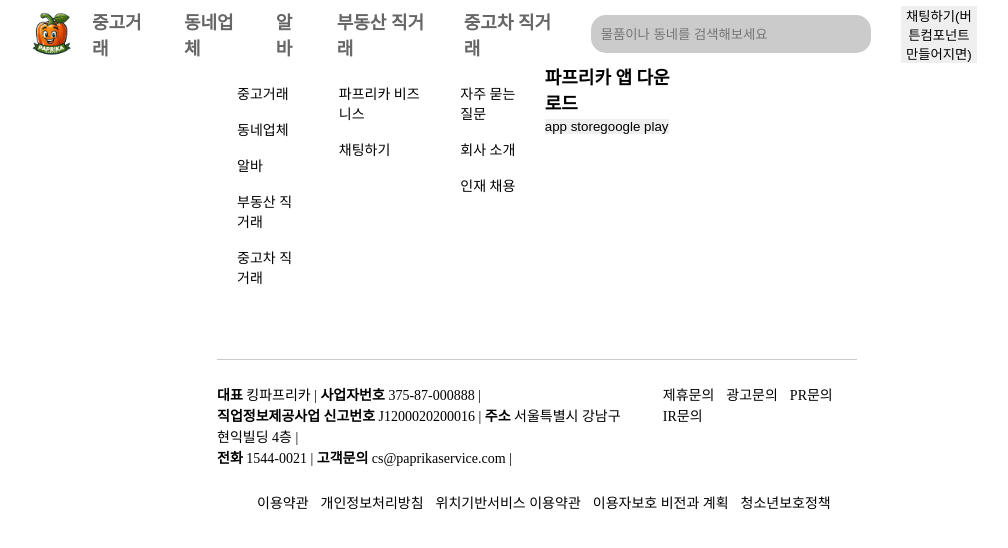
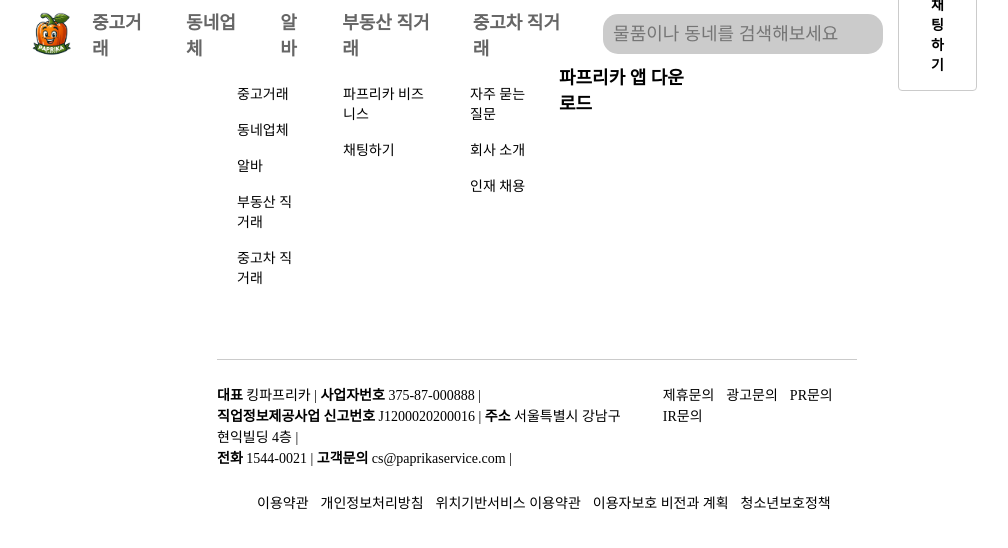
Before and after one commit to 2023-frontend1/Paprika-Market-2.0.1, a React (Vite) app: page / in a window 1280 px wide. Shown: the top 548 px of the page, without its empty margins (103-1111 px from the left). Built offline with nearby package versions, Linux system fonts and the light colour scheme.

Commit message:
chore: layout 컴포넌트 수정

```diff
--- a/src/components/layouts/componets/footer.jsx
+++ b/src/components/layouts/componets/footer.jsx
@@ -61,8 +61,10 @@
 					</S.Div_FooterNav>
 					<S.Div_DownLoadWrap>
 						<S.P_DownLoadText>파프리카 앱 다운로드</S.P_DownLoadText>
-						<button>app store</button>
-						<button>google play</button>
+						{/* <Div_ButtonWrap>
+							<Button>app store</Button>
+							<Button>google play</Button>
+						</Div_ButtonWrap> */}
 					</S.Div_DownLoadWrap>
 				</S.Sec_FirstSection>
 				<S.Sec_SecondSection>
@@ -140,7 +142,11 @@
 	}
 `
 const Div_DownLoadWrap = styled.div`
-	margin-right: 18rem;
+	margin-right: 16rem;
+	${flexAlign.directionColumn}
+`
+const Div_ButtonWrap = styled.div`
+	${flexAlign.justifyBetween}
 `
 const P_DownLoadText = styled.p`
 	font-weight: ${fontWeight.bold};
@@ -182,6 +188,7 @@
 	Li_NavList,
 	Div_DownLoadWrap,
 	P_DownLoadText,
+	Div_ButtonWrap,
 	Sec_SecondSection,
 	Div_InquiryBox,
 	A_Link,
--- a/src/components/layouts/componets/header.jsx
+++ b/src/components/layouts/componets/header.jsx
@@ -8,6 +8,7 @@
 	flexAlign,
 } from '../../../styles/themes/@index'
 import ServiceCatagory from '../constants/service-catagory'
+import Button from '../../button/button'
 const Header = () => {
 	const navigate = useNavigate()
 	const OnCategoryClick = (path) => {
@@ -45,7 +46,9 @@
 						placeholder="물품이나 동네를 검색해보세요"
 					/>
 				</form>
-				<button>채팅하기(버튼컴포넌트 만들어지면)</button>
+				<Button color="white" shape="little" border='gray'>
+					채팅하기
+				</Button>
 			</S.Div_SearchArea>
 		</S.Div_HeaderContain>
 	)
@@ -77,11 +80,12 @@
 const Inp_SearchInput = styled.input`
 	border: none;
 	background-color: ${color.grayScale[80]};
+	font-size: ${fontSize.small	};
 	border-radius: 1.5rem;
 	width: 28rem;
-	height: 38px;
+	height: 40px;
 	padding-left: 1rem;
-	margin-right: 3rem;
+	margin-right: 1.5rem;
 `
 const Li_Link = styled.li`
 	margin-right: 3rem;
```
